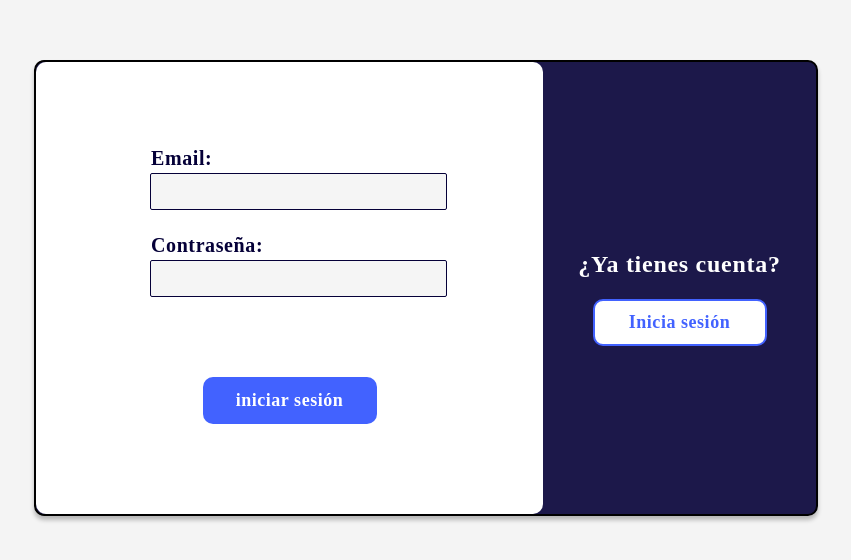
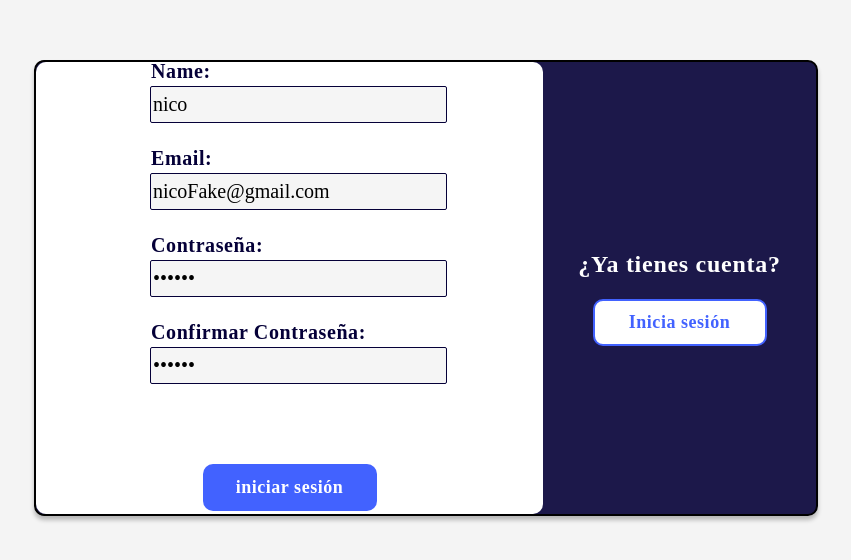
Before and after one commit to DABERNALC/ProjectManager, a React (Create React App) app in the folder Cliente/project_manager/: page /signUp in a window 1280 px wide. Shown: the part 112-672 px from the top of the page, without its empty margins (214-1065 px from the left). Built offline with nearby package versions, Linux system fonts and the light colour scheme; a web font is replaced by a local one.

Commit message:
Sign In css

```diff
--- a/Cliente/project_manager/package.json
+++ b/Cliente/project_manager/package.json
@@ -6,6 +6,7 @@
     "@testing-library/jest-dom": "^5.11.4",
     "@testing-library/react": "^11.1.0",
     "@testing-library/user-event": "^12.1.10",
+    "axios": "^0.24.0",
     "react": "^17.0.2",
     "react-dom": "^17.0.2",
     "react-icons": "^4.3.1",
--- a/Cliente/project_manager/src/Components/LogInSignInBiggerDiv/BiggerLogSignIn.js
+++ b/Cliente/project_manager/src/Components/LogInSignInBiggerDiv/BiggerLogSignIn.js
@@ -1,25 +1,136 @@
-import React from 'react'
+import React, { useState } from 'react'
 import BiggerLogSignInStyle from "./BiggerLogSignInStyle.module.css";
+import axios from "axios"
+import Spinner from '../Spinner/Spinner';
+const BiggerLogSignIn = (props) => {
+    let [email, setEmail] = useState("nicoFake@gmail.com")
+    let [contra, setContra] = useState("123123")
+    let [error, setError] = useState("")
+    let [name, setName] = useState("nico")
+    let [loading, setLoading] = useState(false)
 
-const BiggerLogSignIn = () => {
 
+    const firebaseKey = "AIzaSyDSYos2UVRwavOb0PcSFrllKgqv5jR_GPw"
+    const createFirebaseUser = () => {
+        const apiRoute = "http://localhost:8080/api/teams/createParticipant"
+        let data = {
+            email: email,
+            password: contra,
+            returnSecureToken: true
+        }
+        setLoading(true);
+        axios.post("https://identitytoolkit.googleapis.com/v1/accounts:signUp?key=AIzaSyDSYos2UVRwavOb0PcSFrllKgqv5jR_GPw", data)
+            .then((response) => {
+                const participantId = response.data.localId
+                const params = new URLSearchParams();
+                params.append('color', "purple");
+                params.append('correo', email);
+                params.append('id', participantId);
+                params.append('nombre', name);
+
+
+                const apiData = {
+                    body:{
+                        color:"purple",
+                        correo:email,
+                        id:participantId,
+                        nombre:name
+                    }
+
+                }
+                setLoading(false);
+                axios.post(apiRoute,params).then((resp)=>{
+                    console.log(resp.data);
+                }).catch((e)=>{
+                    console.log(e.response.data);
+                })
+                console.log("response: ", response.data.localId);
+            })
+            .catch((e) => {
+                setLoading(false);
+                let error = e.response.data.error.message;
+                setError(error)
+                console.log(e.response.data.error.message);
+
+            });
+
+
+
+
+    }
     return (
         <div className={BiggerLogSignInStyle.container}>
+
             <form>
                 <div className={BiggerLogSignInStyle.formStyle}>
+                    {
+                        error != "" ?
+                            <p style={{ color: "red" }}>{error}</p>
+                            :
+                            null
+                    }
+                    {
+                        props.mode == "signUp" ?
+                            <div>
+                                <h3 className={BiggerLogSignInStyle.h3}>Name:</h3>
+                                <input value={name}
+                                    onChange={(e) => {
+                                        setName(e.target.value);
+                                    }}></input>
+                            </div> :
+                            null
+                    }
+
                     <div>
-                        <h3 className={BiggerLogSignInStyle.h3}>Email:</h3>
-                        <input></input>
+                        <h3 className={BiggerLogSignInStyle.h3}
+
+                        >Email:</h3>
+                        <input value={email}
+                            onChange={(e) => {
+                                setEmail(e.target.value);
+                            }}></input>
                     </div>
                     <div>
                         <h3 className={BiggerLogSignInStyle.h3}>Contraseña:</h3>
-                        <input type="password"></input>
+                        <input type="password"
+                            value={contra}
+                            onChange={(e) => {
+                                setContra(e.target.value);
+                            }}
+                        ></input>
                     </div>
+                    {
+                        props.mode == "signUp" ?
+                            <div>
+                                <h3 className={BiggerLogSignInStyle.h3}>Confirmar Contraseña:</h3>
+                                <input type="password"
+                                    value={contra}
+                                    onChange={(e) => {
+                                        setContra(e.target.value);
+                                    }}
+                                ></input>
+                            </div> :
+                            null
+                    }
+
 
                 </div>
                 <div className={BiggerLogSignInStyle.buttonDiv}>
-                    <button className={BiggerLogSignInStyle.LogInButton}>iniciar sesión</button>
+                    {
+                        loading ?
+                            <Spinner />
+                            :
+                            <button className={BiggerLogSignInStyle.LogInButton}
+                                onClick={(e) => {
+                                    e.preventDefault();
+                                    createFirebaseUser()
+                                }}
+                            >iniciar sesión</button>
+
+                    }
+
                 </div>
+
             </form>
         </div>
     )
--- a/Cliente/project_manager/src/Components/LogInSignInBiggerDiv/BiggerLogSignInStyle.module.css
+++ b/Cliente/project_manager/src/Components/LogInSignInBiggerDiv/BiggerLogSignInStyle.module.css
@@ -12,7 +12,7 @@
 }
 
 .h3 {
-    width: 103px;
+
     height: 40px;
     font-family: Sansita;
     font-style: normal;
--- /dev/null
+++ b/Cliente/project_manager/src/Components/Spinner/Spinner.js
@@ -0,0 +1,8 @@
+import "./SpinnerStyle.css"
+const Spinner = (props) => {
+
+    return (
+        <div class="spinner"></div>
+    )
+}
+export default Spinner;
--- /dev/null
+++ b/Cliente/project_manager/src/Components/Spinner/SpinnerStyle.css
@@ -0,0 +1,19 @@
+.spinner {
+    border: 4px solid rgba(0, 0, 0, 0.1);
+    width: 36px;
+    height: 36px;
+    border-radius: 50%;
+    border-left-color: #09f;
+
+    animation: spin 1s ease infinite;
+  }
+
+  @keyframes spin {
+    0% {
+      transform: rotate(0deg);
+    }
+
+    100% {
+      transform: rotate(360deg);
+    }
+  }
--- a/Cliente/project_manager/src/Pages/LogIn/LogIn.js
+++ b/Cliente/project_manager/src/Pages/LogIn/LogIn.js
@@ -25,7 +25,9 @@ const LogIn = (props) => {
                             <SmallerLogSignIn title={title}
                                 buttonText={buttonText}
                             />
-                            <BiggerLogSignIn />
+                            <BiggerLogSignIn
+                            mode="signIn"
+                            />
                         </> :
                         <>
 
```
Also changed, not shown: 1 other file (tests, documents, lock files or other folders).
